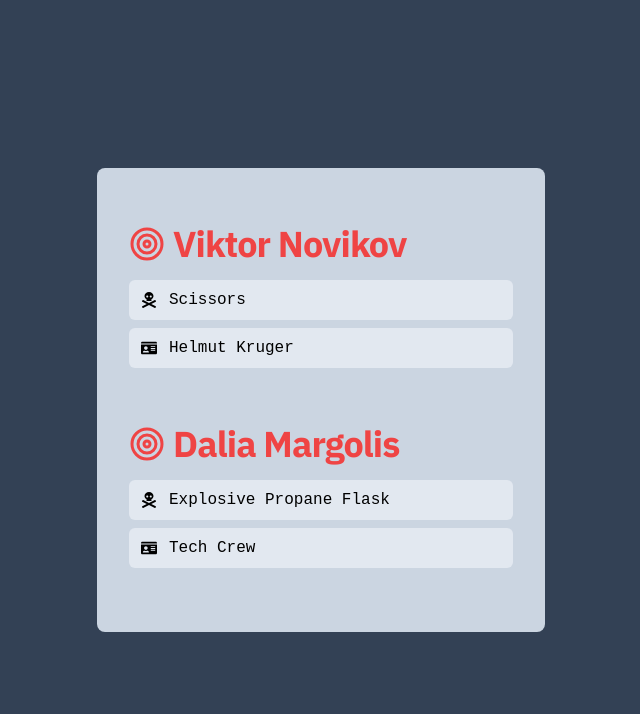
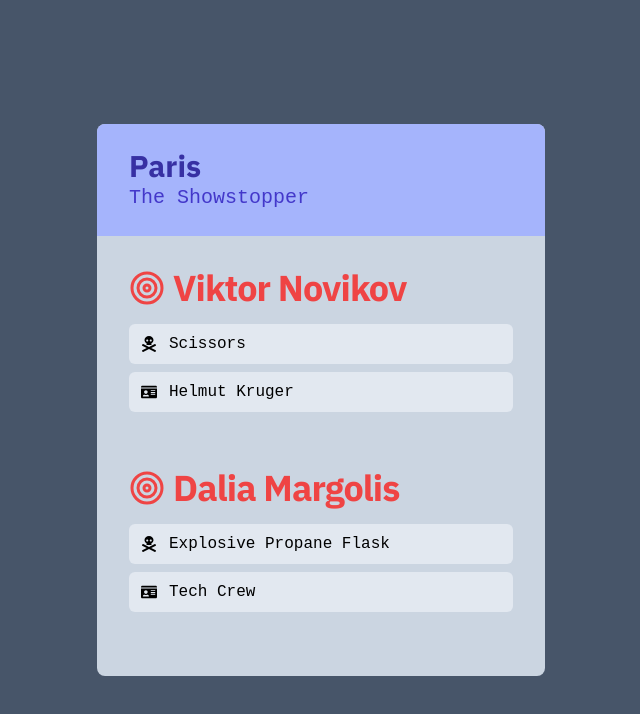
Before and after one commit to vphoebe/hitsmas, a React (Create React App) app: page / in a window 1280 px wide. Shown: the top 714 px of the page, without its empty margins (319-959 px from the left). Built offline with nearby package versions, Linux system fonts and the light colour scheme; a web font is replaced by a local one.

Commit message:
feat: mission select skeleton

```diff
--- a/public/index.html
+++ b/public/index.html
@@ -29,7 +29,7 @@
   <title>React App</title>
 </head>
 
-<body class="bg-gray-700 h-screen">
+<body class="bg-gray-600 h-screen">
   <noscript>You need to enable JavaScript to run this app.</noscript>
   <div id="root"></div>
   <!--
--- a/src/App.tsx
+++ b/src/App.tsx
@@ -1,6 +1,7 @@
 import * as React from "react";
 import data from "./data";
 import Mission from "./Mission";
+import Select from "./Select";
 
 function App() {
   const [selectedMission, setSelectedMission] = React.useState(
@@ -8,8 +9,11 @@ function App() {
   );
   return (
     <div className="h-screen flex flex-col justify-center">
-      <div className="container mx-auto max-w-md bg-gray-300 p-8 rounded-lg">
-        {/* <MissionSelect /> */}
+      <div className="container mx-auto max-w-md bg-gray-300 rounded-lg">
+        <Select
+          selectedMission={selectedMission}
+          setSelectedMission={setSelectedMission}
+        />
         <Mission mission={selectedMission} />
       </div>
     </div>
--- a/src/Mission.tsx
+++ b/src/Mission.tsx
@@ -16,6 +16,7 @@ interface ObjectiveProps {
 }
 
 const getRnd = (array: string[]): string => {
+  // FIXME: prevent same random values within a mission objective type
   const idx = Math.floor(Math.random() * Math.floor(array.length));
   return array[idx];
 };
@@ -45,7 +46,7 @@ const Target = ({ target, disguise, weapon }: TargetProps) => {
 const Mission = ({ mission }: { mission: MissionType }) => {
   const targets = mission.targets;
   return (
-    <div className="flex flex-col">
+    <div className="flex flex-col p-8 pt-2">
       {targets.map((trg) => (
         <Target
           target={trg}
--- /dev/null
+++ b/src/Select.tsx
@@ -0,0 +1,25 @@
+import * as React from "react";
+import { MissionType } from "./types";
+import data from "./data";
+
+interface SelectPropTypes {
+  selectedMission: MissionType;
+  setSelectedMission: Function;
+}
+
+const Select = ({ selectedMission, setSelectedMission }: SelectPropTypes) => {
+  return (
+    <div className="px-8 py-6 bg-blue-300 rounded-t-lg">
+      <div>
+        <div className="font-bold text-3xl text-blue-800">
+          {selectedMission.location}
+        </div>
+        <div className="font-mono text-xl text-blue-700">
+          {selectedMission.title}
+        </div>
+      </div>
+    </div>
+  );
+};
+
+export default Select;
```
